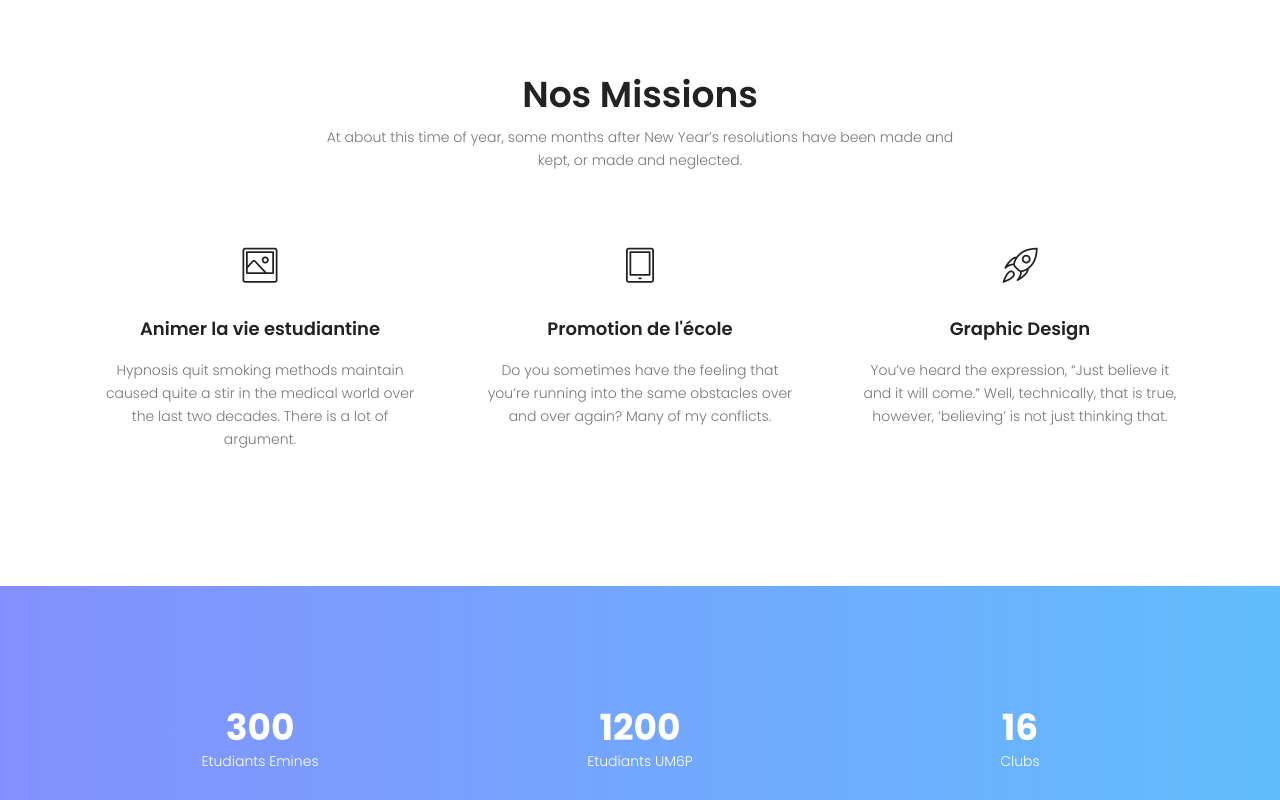
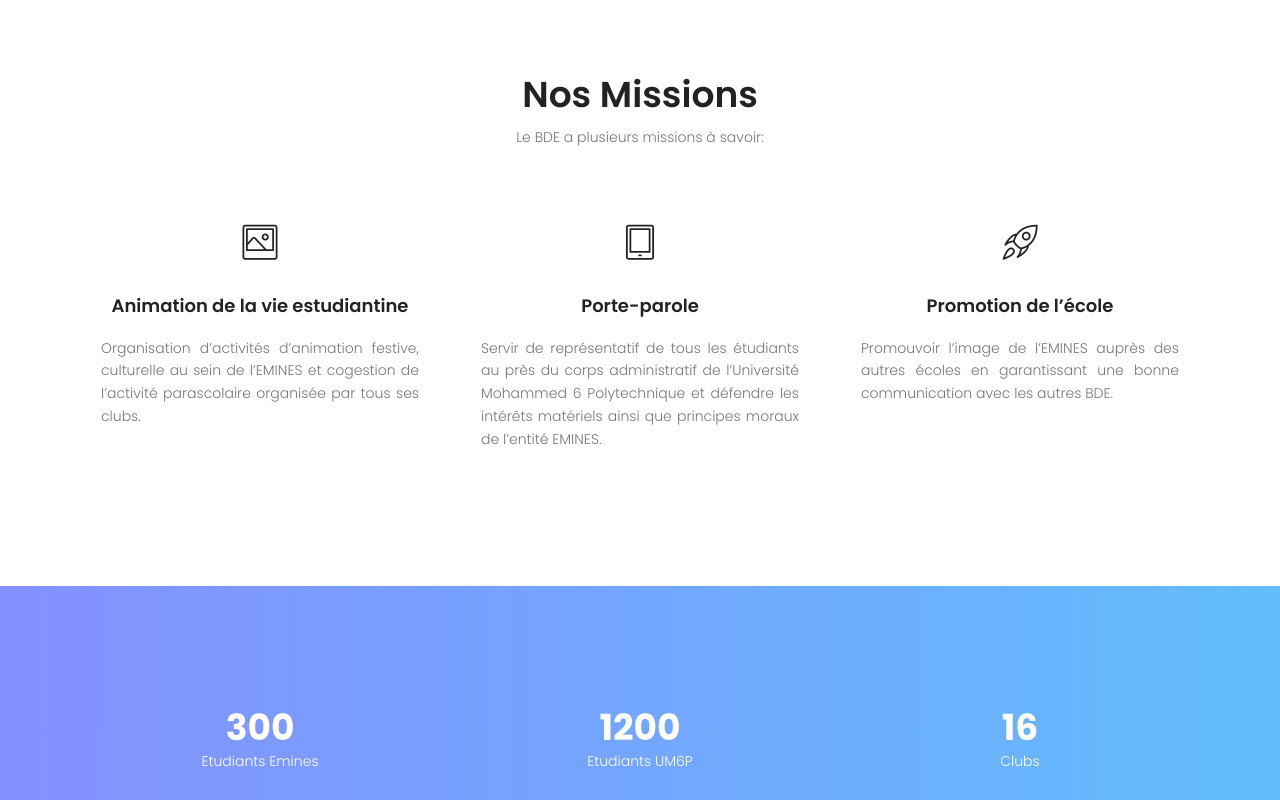
Before and after one commit to najid110/bde-emines, a plain HTML site: page index.html in a window 1280 px wide. Shown: the part 1300-2100 px from the top of the page. Drawn offline with nearby package versions, Linux system fonts and the light colour scheme; some packages are replaced by stand-ins of ours.

Commit message:
Update index.html

```diff
--- a/index.html
+++ b/index.html
@@ -84,7 +84,7 @@
 						<div class="col-lg-5 col-md-6 home-about-right">
 							<h1 class="text-uppercase">Qui sommes-nous ?</h1>
 							<p>
-								Here, I focus on a range of items and features that we use in life without giving them a second thought. such as Coca Cola. Dolor sit amet, consectetur adipisicing elit, sed do eiusmod tempor incididunt ut labore et dolore magna aliqua. Ut enim ad minim veniam, quis nostrud exercitation ullamco.
+								Le bureau des élèves (BDE) est une entité/ association représentative des étudiants, élue chaque année par eux. Elle est axée sur garantir une vie aisée aux étudiants au sein du campus universitaire et l’organisation d’activités tournées vers l’étudiant et la vie estudiantine au sein de  l’EMINES-School of Industrial Management.
 							</p>
 							<!--
 							<a href="#" class="primary-btn text-uppercase">View Full Details</a>
@@ -102,7 +102,7 @@
 		                <div class="menu-content  col-lg-7">
 		                    <div class="title text-center">
 		                        <h1 class="mb-10">Nos Missions</h1>
-		                        <p>At about this time of year, some months after New Year’s resolutions have been made and kept, or made and neglected.</p>
+		                        <p>Le BDE a plusieurs missions à savoir:</p>
 		                    </div>
 		                </div>
 		            </div>
@@ -110,27 +110,27 @@
 						<div class="col-lg-4 col-md-6">
 							<div class="single-services">
 								<span class="lnr lnr-picture"></span>
-								<h4>Animer la vie estudiantine</h4>
-								<p>
-									Hypnosis quit smoking methods maintain caused quite a stir in the medical world over the last two decades. There is a lot of argument.
+								<h4>Animation de la vie estudiantine</h4>
+								<p style="text-align: justify;">
+									Organisation d’activités d’animation festive, culturelle au sein de l’EMINES et cogestion de l’activité parascolaire organisée par tous ses clubs.
 								</p>
 							</div>
 						</div>
 						<div class="col-lg-4 col-md-6">
 							<div class="single-services">
 								<span class="lnr lnr-tablet"></span>
-								<h4>Promotion de l'école</h4>
-								<p>
-									Do you sometimes have the feeling that you’re running into the same obstacles over and over again? Many of my conflicts.
+								<h4>Porte-parole</h4>
+								<p style="text-align: justify;">
+									Servir de représentatif de tous les étudiants au près du corps administratif de l’Université Mohammed 6 Polytechnique et défendre les intérêts matériels ainsi que principes moraux de l’entité EMINES.
 								</p>
 							</div>
 						</div>
 						<div class="col-lg-4 col-md-6">
 							<div class="single-services">
 								<span class="lnr lnr-rocket"></span>
-								<h4>Graphic Design</h4>
-								<p>
-									You’ve heard the expression, “Just believe it and it will come.” Well, technically, that is true, however, ‘believing’ is not just thinking that.
+								<h4>Promotion de l’école</h4>
+								<p style="text-align: justify;">
+									Promouvoir l’image de l’EMINES auprès des autres écoles en garantissant une bonne communication avec les autres BDE.
 								</p>
 							</div>
 						</div>
@@ -428,7 +428,7 @@
 						<div class="col-md-8 pb-30 header-text">
 							<h1>Notre équipe</h1>
 							<p>
-								You may be a skillful, effective employer but if you don’t trust your personnel and the opposite, then the chances of improving and expanding the business
+								Une équipe composée d’onze membres motivés et volontaires entre étudiants en CI2A et en CPI2A pour garantir une meilleure écoute et coordination entre les étudiants de cycle ingénieur et du cycle préparatoire intégré de l’EMINES-School of Industrial Management.
 							</p>
 						</div>
 					</div>
```
